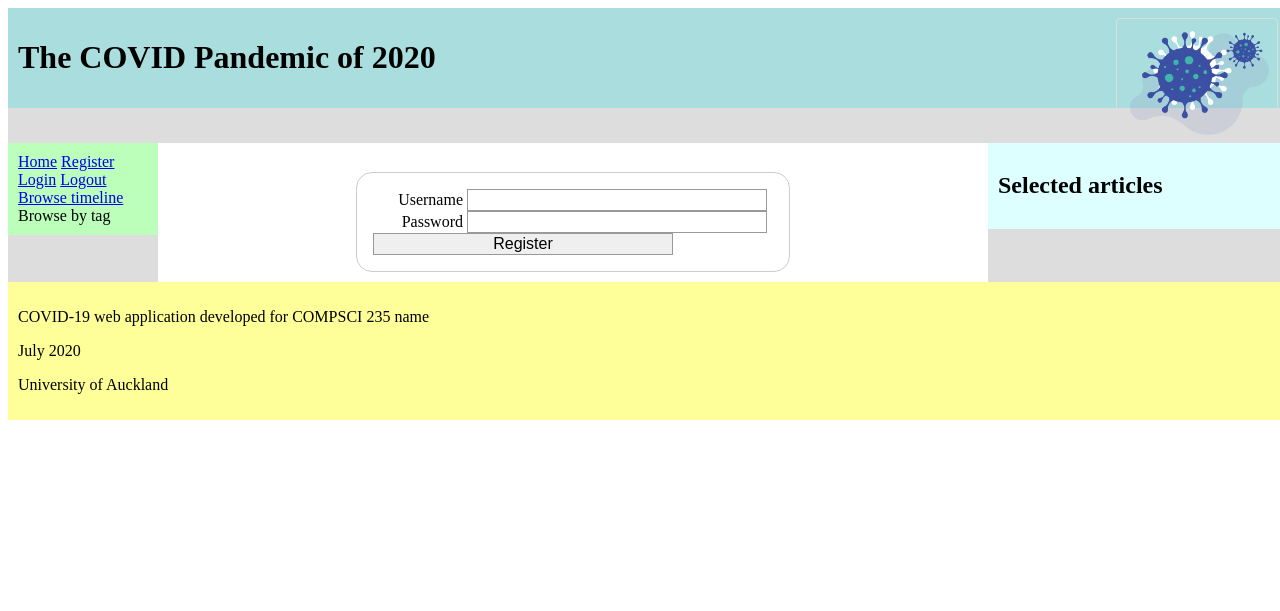
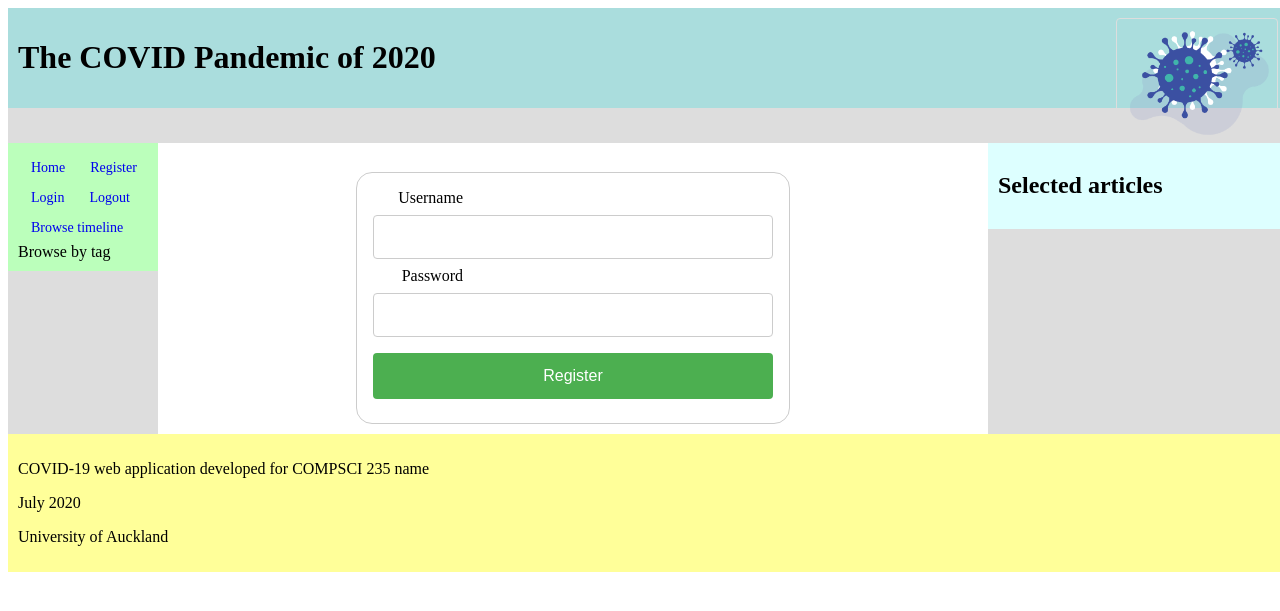
Before and after one commit to 14H034160212/COVID-19, a Flask app: template covid/templates/authentication/credentials.html in a window 1280 px wide. Shown: the top 611 px of the page. Run offline with Flask 2, Linux system fonts and the light colour scheme; the template is opened without the code that fills it: values that come from a table or form of the project are taken from there, others are empty.

Commit message:
Made first UI styling changes.

```diff
--- a/covid/templates/layout.html
+++ b/covid/templates/layout.html
@@ -7,6 +7,43 @@
     <title>The COVID Pandemic of 2020</title>
     <link rel="stylesheet" href="{{ url_for('static', filename='css/styles.css') }}">
 </head>
+
+<style>
+input[type=text], select {
+  width: 100%;
+  padding: 12px 20px;
+  margin: 8px 0;
+  display: inline-block;
+  border: 1px solid #ccc;
+  border-radius: 4px;
+  box-sizing: border-box;
+}
+
+input[type=password], select {
+  width: 100%;
+  padding: 12px 20px;
+  margin: 8px 0;
+  display: inline-block;
+  border: 1px solid #ccc;
+  border-radius: 4px;
+  box-sizing: border-box;
+}
+
+input[type=submit] {
+  width: 100%;
+  background-color: #4CAF50;
+  color: white;
+  padding: 14px 20px;
+  margin: 8px 0;
+  border: none;
+  border-radius: 4px;
+  cursor: pointer;
+}
+
+input[type=submit]:hover {
+  background-color: #45a049;
+}
+</style>
 
 <body>
 	<div id="body">
--- a/covid/templates/navigation.html
+++ b/covid/templates/navigation.html
@@ -1,9 +1,34 @@
+<style>
+a {
+    #display:inline-block;
+    margin:0px 0px 5px 5px;
+    padding:6px 8px;
+    font-size:14px;
+    outline:none;
+    text-align:center;
+    width:50px;
+    line-height:30px;
+    cursor: pointer;
+    text-decoration:blink
+}
+
+a.btn_a:hover {
+    color:white;
+    background-color:rgba(0,64,156,.8);
+}
+
+a.btn_b:hover {
+    color:white;
+    background-color:rgba(255,0,0,.8);
+}
+</style>
+
 <nav id="nav">
-    <a href="{{ url_for('home_bp.home') }}">Home</a>
-    <a href="{{ url_for('authentication_bp.register') }}">Register</a>
-    <a href="{{ url_for('authentication_bp.login') }}">Login</a>
-    <a href="{{ url_for('authentication_bp.logout') }}">Logout</a>
-    <a href="{{ url_for('news_bp.articles_by_date') }}">Browse timeline</a>
+    <a class="btn_a" href="{{ url_for('home_bp.home') }}">Home</a>
+    <a class="btn_a" href="{{ url_for('authentication_bp.register') }}">Register</a>
+    <a class="btn_a" href="{{ url_for('authentication_bp.login') }}">Login</a>
+    <a class="btn_b" href="{{ url_for('authentication_bp.logout') }}">Logout</a>
+    <a class="btn_a" href="{{ url_for('news_bp.articles_by_date') }}">Browse timeline</a>
 
     <div>
         Browse by tag
```
